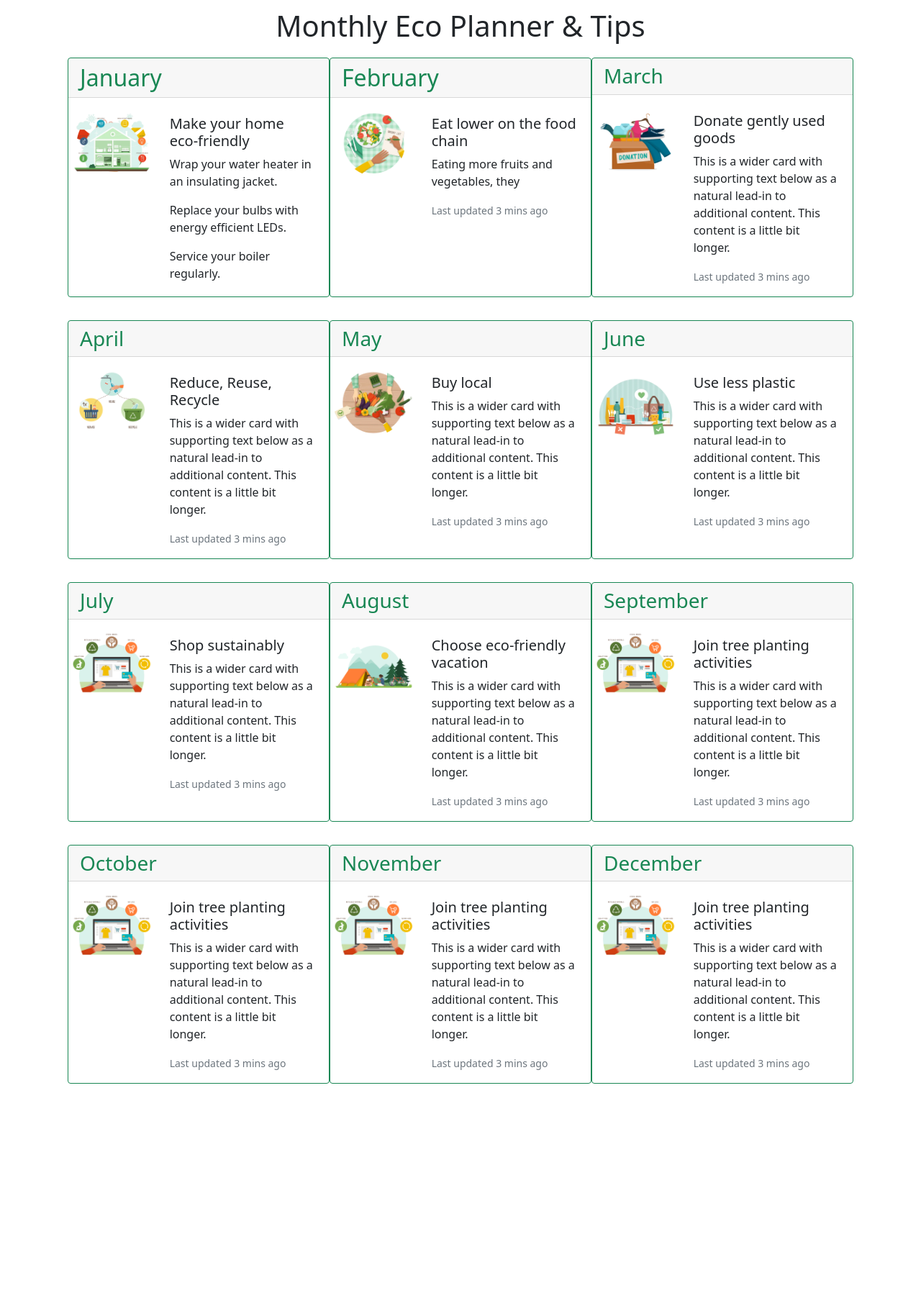
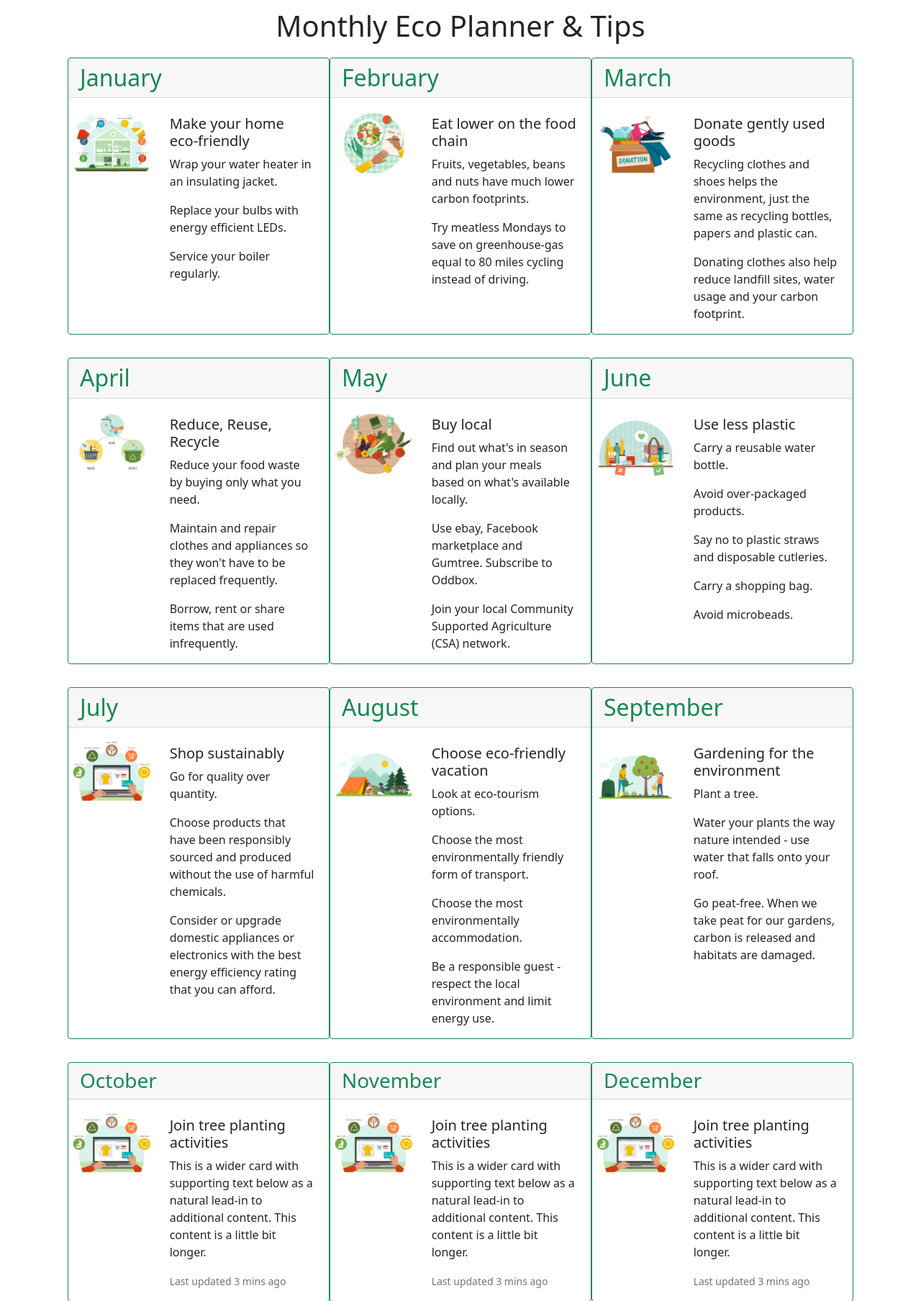
Before and after one commit to JoyZadan/Earthlings, a Flask app: page /calendar in a window 1280 px wide. Shown: the part 136-1944 px from the top of the page at 72% size. Before the commit the page ends 1642 px from the top, so only its background shows below. Run offline with Flask 2, Linux system fonts and the light colour scheme; some libraries are stand-ins or nearby versions.

Commit message:
Add additional content to calendar page

```diff
--- a/templates/calendar.html
+++ b/templates/calendar.html
@@ -19,7 +19,8 @@
             <div class="row g-2">
                 <h2 class="card-header">January</h2>
                 <div class="col-md-4">
-                    <img src="{{url_for('static', filename='assets/eco-friendly-home.webp')}}" class="img-fluid rounded-start" alt="eco-friendly home">
+                    <img src="{{url_for('static', filename='assets/eco-friendly-home.webp')}}" class="img-fluid rounded-start"
+                    alt="eco-friendly home illustration">
                 </div>
                 <div class="col-md-8">
                     <div class="card-body">
@@ -43,15 +44,18 @@
             <div class="row g-2">
                 <h2 class="card-header">February</h2>
                 <div class="col-md-4">
-                    <img src="{{url_for('static', filename='assets/less-meat.webp')}}" class="img-fluid rounded-start" alt="fruits and vegetable illustration">
+                    <img src="{{url_for('static', filename='assets/less-meat.webp')}}" class="img-fluid rounded-start"
+                    alt="fruits and vegetable illustration">
                 </div>
                 <div class="col-md-8">
                     <div class="card-body">
                         <h3 class="card-title h5">Eat lower on the food chain</h3>
                         <p class="card-text">
-                            Eating more fruits and vegetables, they
+                            Fruits, vegetables, beans and nuts have much lower carbon footprints.
                         </p>
-                        <p class="card-text"><small class="text-muted">Last updated 3 mins ago</small></p>
+                        <p class="card-text">
+                            Try meatless Mondays to save on greenhouse-gas equal to 80 miles cycling instead of driving.
+                        </p>
                     </div>
                 </div>
             </div>
@@ -59,15 +63,20 @@
 
         <div class="card border-success py-y mb-3 mt-3 justify-content-between" style="max-width: 540px;">
             <div class="row g-2">
-                <h3 class="card-header">March</h3>
+                <h2 class="card-header">March</h2>
                 <div class="col-md-4">
-                    <img src="{{url_for('static', filename='assets/gently-used-goods.webp')}}" class="img-fluid rounded-start" alt="...">
+                    <img src="{{url_for('static', filename='assets/gently-used-goods.webp')}}" class="img-fluid rounded-start"
+                    alt="used clothes in a box">
                 </div>
                 <div class="col-md-8">
                     <div class="card-body">
-                        <h5 class="card-title">Donate gently used goods</h5>
-                        <p class="card-text">This is a wider card with supporting text below as a natural lead-in to additional content. This content is a little bit longer.</p>
-                        <p class="card-text"><small class="text-muted">Last updated 3 mins ago</small></p>
+                        <h3 class="card-title h5">Donate gently used goods</h3>
+                        <p class="card-text">
+                            Recycling clothes and shoes helps the environment, just the same as recycling bottles, papers and plastic can.
+                        </p>
+                        <p class="card-text">
+                            Donating clothes also help reduce landfill sites, water usage and your carbon footprint.
+                        </p>
                     </div>
                 </div>
             </div>
@@ -75,15 +84,23 @@
 
         <div class="card border-success py-y mb-3 mt-3 justify-content-between" style="max-width: 540px;">
             <div class="row g-2">
-                <h3 class="card-header">April</h3>
+                <h2 class="card-header">April</h2>
                 <div class="col-md-4">
-                    <img src="{{url_for('static', filename='assets/reduce-reuse-recycle.webp')}}" class="img-fluid rounded-start" alt="...">
+                    <img src="{{url_for('static', filename='assets/reduce-reuse-recycle.webp')}}" class="img-fluid rounded-start"
+                    alt="reduce, reuse and recycle illustration">
                 </div>
                 <div class="col-md-8">
                     <div class="card-body">
-                        <h5 class="card-title">Reduce, Reuse, Recycle</h5>
-                        <p class="card-text">This is a wider card with supporting text below as a natural lead-in to additional content. This content is a little bit longer.</p>
-                        <p class="card-text"><small class="text-muted">Last updated 3 mins ago</small></p>
+                        <h3 class="card-title h5">Reduce, Reuse, Recycle</h3>
+                        <p class="card-text">
+                            Reduce your food waste by buying only what you need.
+                        </p>
+                        <p class="card-text">
+                            Maintain and repair clothes and appliances so they won't have to be replaced frequently.
+                        </p>
+                        <p class="card-text">
+                            Borrow, rent or share items that are used infrequently.
+                        </p>
                     </div>
                 </div>
             </div>
@@ -91,15 +108,23 @@
 
         <div class="card border-success py-y mb-3 mt-3 justify-content-between" style="max-width: 540px;">
             <div class="row g-2">
-                <h3 class="card-header">May</h3>
+                <h2 class="card-header">May</h2>
                 <div class="col-md-4">
-                    <img src="{{url_for('static', filename='assets/buy-local.webp')}}" class="img-fluid rounded-start" alt="...">
+                    <img src="{{url_for('static', filename='assets/buy-local.webp')}}" class="img-fluid rounded-start"
+                    alt="Illustration of fruit and vegetables for sale">
                 </div>
                 <div class="col-md-8">
                     <div class="card-body">
-                        <h5 class="card-title">Buy local</h5>
-                        <p class="card-text">This is a wider card with supporting text below as a natural lead-in to additional content. This content is a little bit longer.</p>
-                        <p class="card-text"><small class="text-muted">Last updated 3 mins ago</small></p>
+                        <h3 class="card-title h5">Buy local</h3>
+                        <p class="card-text">
+                            Find out what's in season and plan your meals based on what's available locally.
+                        </p>
+                        <p class="card-text">
+                            Use ebay, Facebook marketplace and Gumtree. Subscribe to Oddbox.
+                        </p>
+                        <p class="card-text">
+                            Join your local Community Supported Agriculture (CSA) network.
+                        </p>
                     </div>
                 </div>
             </div>
@@ -107,15 +132,29 @@
 
         <div class="card border-success py-y mb-3 mt-3 justify-content-between" style="max-width: 540px;">
             <div class="row g-2">
-                <h3 class="card-header">June</h3>
+                <h2 class="card-header">June</h2>
                 <div class="col-md-4">
-                    <img src="{{url_for('static', filename='assets/less-plastic.webp')}}" class="img-fluid rounded-start" alt="...">
+                    <img src="{{url_for('static', filename='assets/less-plastic.webp')}}" class="img-fluid rounded-start"
+                    alt="illustration of plastic bottles and recyclable materials">
                 </div>
                 <div class="col-md-8">
                     <div class="card-body">
-                        <h5 class="card-title">Use less plastic</h5>
-                        <p class="card-text">This is a wider card with supporting text below as a natural lead-in to additional content. This content is a little bit longer.</p>
-                        <p class="card-text"><small class="text-muted">Last updated 3 mins ago</small></p>
+                        <h3 class="card-title h5">Use less plastic</h3>
+                        <p class="card-text">
+                            Carry a reusable water bottle.
+                        </p>
+                        <p class="card-text">
+                            Avoid over-packaged products.
+                        </p>
+                        <p class="card-text">
+                            Say no to plastic straws and disposable cutleries.
+                        </p>
+                        <p class="card-text">
+                            Carry a shopping bag.
+                        </p>
+                        <p class="card-text">
+                            Avoid microbeads.
+                        </p>
                     </div>
                 </div>
             </div>
@@ -123,15 +162,24 @@
 
         <div class="card border-success py-y mb-3 mt-3 justify-content-between" style="max-width: 540px;">
             <div class="row g-2">
-                <h3 class="card-header">July</h3>
+                <h2 class="card-header">July</h2>
                 <div class="col-md-4">
-                    <img src="{{url_for('static', filename='assets/shop-sustainably.webp')}}" class="img-fluid rounded-start" alt="...">
+                    <img src="{{url_for('static', filename='assets/shop-sustainably.webp')}}" class="img-fluid rounded-start"
+                    alt="shopping online illustration">
                 </div>
                 <div class="col-md-8">
                     <div class="card-body">
-                        <h5 class="card-title">Shop sustainably</h5>
-                        <p class="card-text">This is a wider card with supporting text below as a natural lead-in to additional content. This content is a little bit longer.</p>
-                        <p class="card-text"><small class="text-muted">Last updated 3 mins ago</small></p>
+                        <h3 class="card-title h5">Shop sustainably</h3>
+                        <p class="card-text">
+                            Go for quality over quantity.
+                        </p>
+                        <p class="card-text">
+                            Choose products that have been responsibly sourced and produced without the use of harmful chemicals.
+                        </p>
+                        <P>
+                            Consider or upgrade domestic appliances or electronics with the best energy efficiency rating
+                            that you can afford.
+                        </P>
                     </div>
                 </div>
             </div>
@@ -139,15 +187,26 @@
 
         <div class="card border-success py-y mb-3 mt-3 justify-content-between" style="max-width: 540px;">
             <div class="row g-2">
-                <h3 class="card-header">August</h3>
+                <h2 class="card-header">August</h2>
                 <div class="col-md-4">
-                    <img src="{{url_for('static', filename='assets/eco-vacation.webp')}}" class="img-fluid rounded-start" alt="...">
+                    <img src="{{url_for('static', filename='assets/eco-vacation.webp')}}" class="img-fluid rounded-start"
+                    alt="illustration of a family on a camping holiday">
                 </div>
                 <div class="col-md-8">
                     <div class="card-body">
-                        <h5 class="card-title">Choose eco-friendly vacation</h5>
-                        <p class="card-text">This is a wider card with supporting text below as a natural lead-in to additional content. This content is a little bit longer.</p>
-                        <p class="card-text"><small class="text-muted">Last updated 3 mins ago</small></p>
+                        <h3 class="card-title h5">Choose eco-friendly vacation</h3>
+                        <p class="card-text">
+                            Look at eco-tourism options.
+                        </p>
+                        <p class="card-text">
+                            Choose the most environmentally friendly form of transport.
+                        </p>
+                        <p class="card-text">
+                            Choose the most environmentally accommodation.
+                        </p>
+                        <p class="card-text">
+                            Be a responsible guest - respect the local environment and limit energy use.
+                        </p>
                     </div>
                 </div>
             </div>
@@ -155,15 +214,23 @@
 
         <div class="card border-success py-y mb-3 mt-3 justify-content-between" style="max-width: 540px;">
             <div class="row g-2">
-                <h3 class="card-header">September</h3>
+                <h2 class="card-header">September</h2>
                 <div class="col-md-4">
-                    <img src="{{url_for('static', filename='assets/shop-sustainably.webp')}}" class="img-fluid rounded-start" alt="...">
+                    <img src="{{url_for('static', filename='assets/planting.webp')}}" class="img-fluid rounded-start"
+                    alt="illustration of a woman and child gardening">
                 </div>
                 <div class="col-md-8">
                     <div class="card-body">
-                        <h5 class="card-title">Join tree planting activities </h5>
-                        <p class="card-text">This is a wider card with supporting text below as a natural lead-in to additional content. This content is a little bit longer.</p>
-                        <p class="card-text"><small class="text-muted">Last updated 3 mins ago</small></p>
+                        <h3 class="card-title h5">Gardening for the environment</h3>
+                        <p class="card-text">
+                            Plant a tree.
+                        </p>
+                        <p class="card-text">
+                            Water your plants the way nature intended - use water that falls onto your roof.
+                        </p>
+                        <p class="card-text">
+                            Go peat-free. When we take peat for our gardens, carbon is released and habitats are damaged.
+                        </p>
                     </div>
                 </div>
             </div>
```
